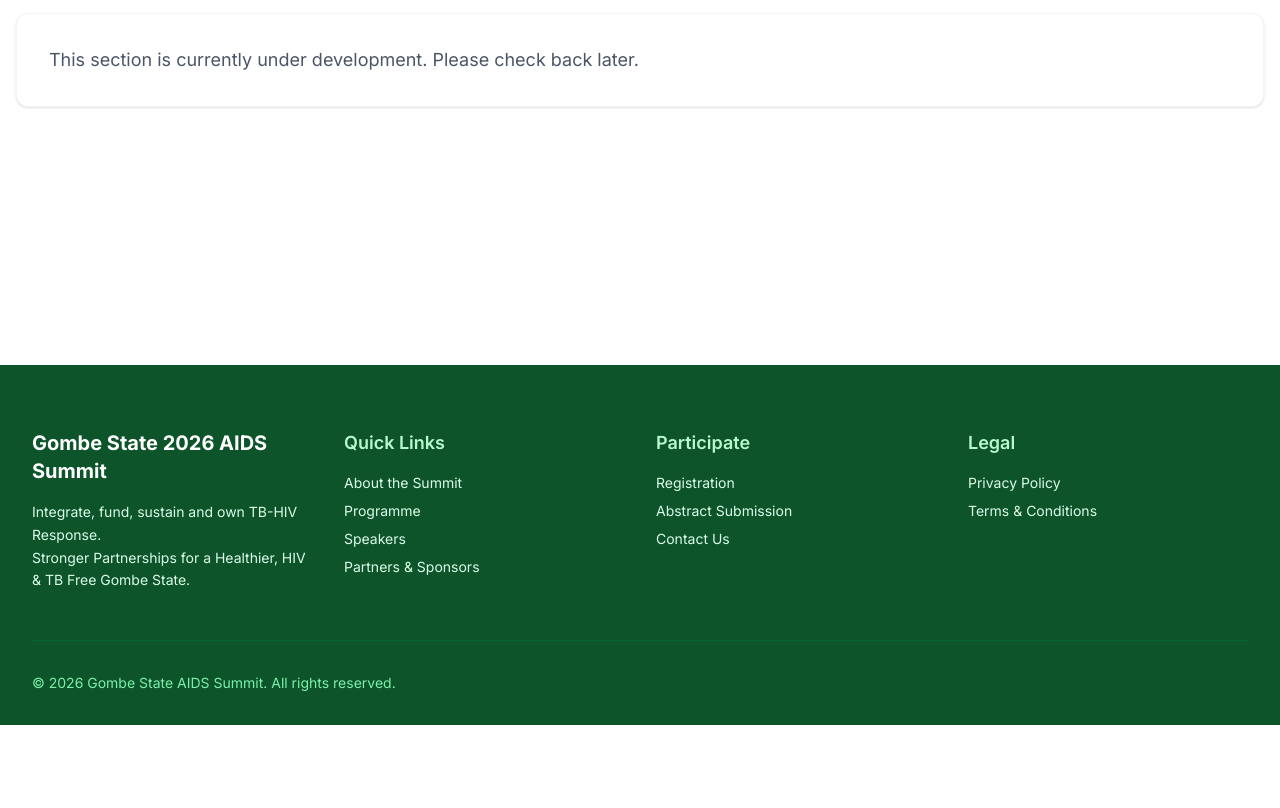
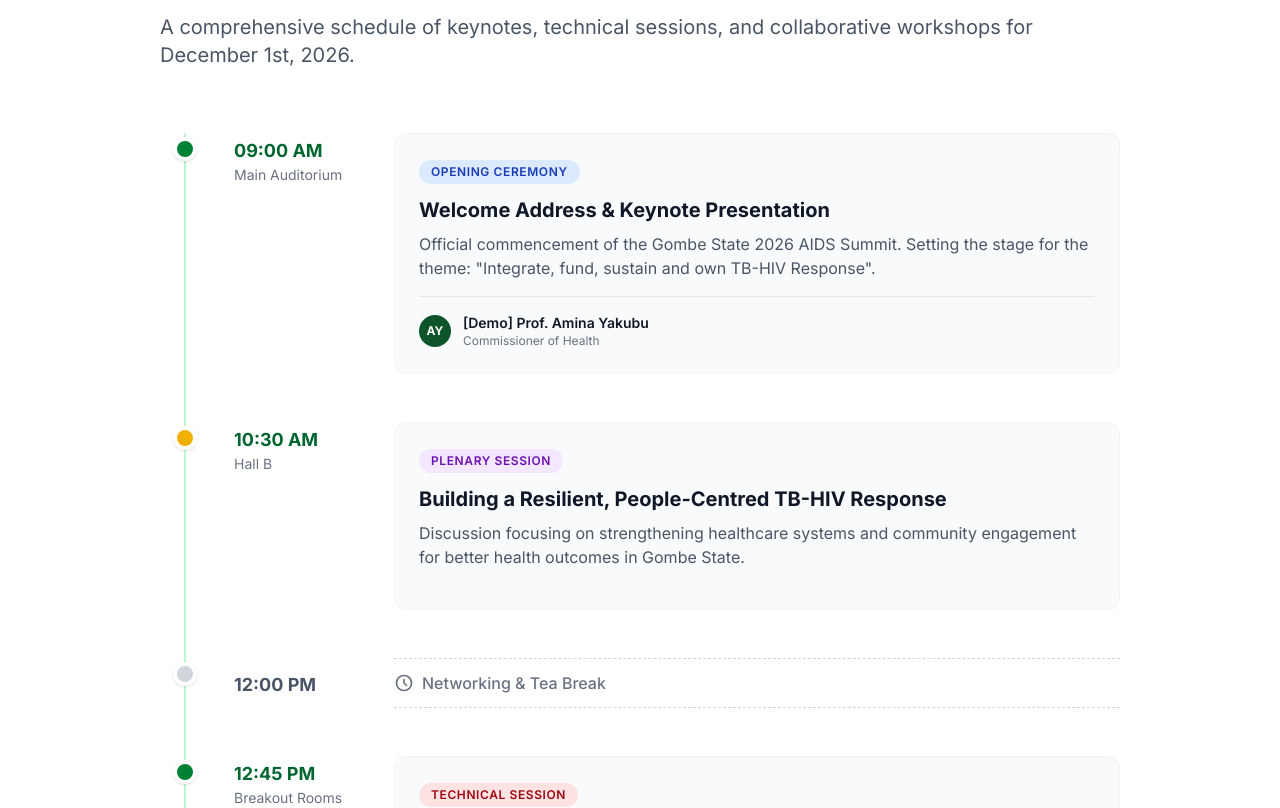
Before and after one commit to Icedmist/gombe-state-aid, a Next.js app in the folder frontend/: page /programme in a window 1280 px wide. Shown: the part 180-988 px from the top of the page. Before the commit the page ends 905 px from the top, so only its background shows below. Built offline with nearby package versions, Linux system fonts and the light colour scheme.

Commit message:
Step 14: Build Speakers and Programme Pages

```diff
--- a/frontend/src/app/programme/page.tsx
+++ b/frontend/src/app/programme/page.tsx
@@ -1,9 +1,95 @@
 export default function Programme() {
   return (
-    <div className="container mx-auto px-4 py-16 min-h-[60vh]">
-      <h1 className="text-4xl font-bold text-gray-900 mb-6">Programme</h1>
-      <div className="bg-white p-8 rounded-xl shadow-sm border border-gray-100">
-        <p className="text-lg text-gray-600">This section is currently under development. Please check back later.</p>
+    <div className="bg-white py-16 min-h-screen">
+      <div className="container mx-auto px-4 sm:px-6 lg:px-8 max-w-5xl">
+        <div className="mb-16">
+          <h1 className="text-4xl font-bold text-gray-900 mb-6">Programme & Agenda</h1>
+          <p className="text-xl text-gray-600">
+            A comprehensive schedule of keynotes, technical sessions, and collaborative workshops for December 1st, 2026.
+          </p>
+        </div>
+
+        {/* Timeline Interface */}
+        <div className="relative border-l-2 border-green-200 ml-3 md:ml-6 space-y-12">
+
+          {/* Demo Session 1 */}
+          <div className="relative pl-8 md:pl-12">
+            <div className="absolute w-6 h-6 bg-green-700 rounded-full -left-[13px] top-1 border-4 border-white shadow-sm"></div>
+            <div className="flex flex-col md:flex-row md:items-start gap-4 md:gap-8">
+              <div className="md:w-32 flex-shrink-0 pt-1">
+                <span className="text-lg font-bold text-green-800">09:00 AM</span>
+                <p className="text-sm text-gray-500">Main Auditorium</p>
+              </div>
+              <div className="bg-gray-50 p-6 rounded-xl border border-gray-100 flex-1 hover:shadow-md transition-shadow">
+                <span className="inline-block px-3 py-1 bg-blue-100 text-blue-800 text-xs font-semibold rounded-full mb-3 uppercase tracking-wider">
+                  Opening Ceremony
+                </span>
+                <h3 className="text-xl font-bold text-gray-900 mb-2">Welcome Address & Keynote Presentation</h3>
+                <p className="text-gray-600 mb-4">Official commencement of the Gombe State 2026 AIDS Summit. Setting the stage for the theme: "Integrate, fund, sustain and own TB-HIV Response".</p>
+                <div className="flex items-center gap-3 border-t border-gray-200 pt-4 mt-4">
+                  <div className="w-8 h-8 rounded-full bg-green-900 flex items-center justify-center text-white text-xs font-bold">AY</div>
+                  <div className="text-sm">
+                    <p className="font-semibold text-gray-900">[Demo] Prof. Amina Yakubu</p>
+                    <p className="text-gray-500 text-xs">Commissioner of Health</p>
+                  </div>
+                </div>
+              </div>
+            </div>
+          </div>
+
+          {/* Demo Session 2 */}
+          <div className="relative pl-8 md:pl-12">
+            <div className="absolute w-6 h-6 bg-yellow-500 rounded-full -left-[13px] top-1 border-4 border-white shadow-sm"></div>
+            <div className="flex flex-col md:flex-row md:items-start gap-4 md:gap-8">
+              <div className="md:w-32 flex-shrink-0 pt-1">
+                <span className="text-lg font-bold text-green-800">10:30 AM</span>
+                <p className="text-sm text-gray-500">Hall B</p>
+              </div>
+              <div className="bg-gray-50 p-6 rounded-xl border border-gray-100 flex-1 hover:shadow-md transition-shadow">
+                <span className="inline-block px-3 py-1 bg-purple-100 text-purple-800 text-xs font-semibold rounded-full mb-3 uppercase tracking-wider">
+                  Plenary Session
+                </span>
+                <h3 className="text-xl font-bold text-gray-900 mb-2">Building a Resilient, People-Centred TB-HIV Response</h3>
+                <p className="text-gray-600 mb-4">Discussion focusing on strengthening healthcare systems and community engagement for better health outcomes in Gombe State.</p>
+              </div>
+            </div>
+          </div>
+
+          {/* Break Session */}
+          <div className="relative pl-8 md:pl-12">
+            <div className="absolute w-6 h-6 bg-gray-300 rounded-full -left-[13px] top-1 border-4 border-white shadow-sm"></div>
+            <div className="flex flex-col md:flex-row md:items-center gap-4 md:gap-8">
+              <div className="md:w-32 flex-shrink-0 pt-1">
+                <span className="text-lg font-bold text-gray-600">12:00 PM</span>
+              </div>
+              <div className="flex-1 py-3 border-t border-b border-dashed border-gray-300 flex items-center text-gray-500 font-medium">
+                <svg className="w-5 h-5 mr-2" fill="none" viewBox="0 0 24 24" stroke="currentColor">
+                  <path strokeLinecap="round" strokeLinejoin="round" strokeWidth={2} d="M12 8v4l3 3m6-3a9 9 0 11-18 0 9 9 0 0118 0z" />
+                </svg>
+                Networking & Tea Break
+              </div>
+            </div>
+          </div>
+
+          {/* Demo Session 3 */}
+          <div className="relative pl-8 md:pl-12">
+            <div className="absolute w-6 h-6 bg-green-700 rounded-full -left-[13px] top-1 border-4 border-white shadow-sm"></div>
+            <div className="flex flex-col md:flex-row md:items-start gap-4 md:gap-8">
+              <div className="md:w-32 flex-shrink-0 pt-1">
+                <span className="text-lg font-bold text-green-800">12:45 PM</span>
+                <p className="text-sm text-gray-500">Breakout Rooms</p>
+              </div>
+              <div className="bg-gray-50 p-6 rounded-xl border border-gray-100 flex-1 hover:shadow-md transition-shadow">
+                <span className="inline-block px-3 py-1 bg-red-100 text-red-800 text-xs font-semibold rounded-full mb-3 uppercase tracking-wider">
+                  Technical Session
+                </span>
+                <h3 className="text-xl font-bold text-gray-900 mb-2">Strengthening Resource Mobilization</h3>
+                <p className="text-gray-600 mb-4">Strategic planning for navigating the decline in external funding and finding innovative financing mechanisms.</p>
+              </div>
+            </div>
+          </div>
+
+        </div>
       </div>
     </div>
   );
--- a/frontend/src/app/speakers/page.tsx
+++ b/frontend/src/app/speakers/page.tsx
@@ -1,9 +1,79 @@
+import Link from 'next/link';
+
 export default function Speakers() {
+  const demoSpeakers = [
+    {
+      id: 1,
+      name: "[Demo] Prof. Amina Yakubu",
+      title: "Commissioner of Health",
+      organization: "[Sample] Gombe State Government",
+      category: "Keynote Speaker",
+      image: "https://ui-avatars.com/api/?name=Amina+Yakubu&background=166534&color=fff&size=256",
+    },
+    {
+      id: 2,
+      name: "[Demo] Dr. James Okon",
+      title: "Regional Director",
+      organization: "[Sample] Global Health Initiative",
+      category: "Panelist",
+      image: "https://ui-avatars.com/api/?name=James+Okon&background=166534&color=fff&size=256",
+    },
+    {
+      id: 3,
+      name: "[Demo] Sarah Ibrahim",
+      title: "Lead Researcher",
+      organization: "[Sample] TB-HIV Research Institute",
+      category: "Technical Presenter",
+      image: "https://ui-avatars.com/api/?name=Sarah+Ibrahim&background=166534&color=fff&size=256",
+    },
+    {
+      id: 4,
+      name: "[Demo] Hon. Musa Bello",
+      title: "Policy Advisor",
+      organization: "[Sample] Federal Ministry of Health",
+      category: "Special Guest",
+      image: "https://ui-avatars.com/api/?name=Musa+Bello&background=166534&color=fff&size=256",
+    },
+  ];
+
   return (
-    <div className="container mx-auto px-4 py-16 min-h-[60vh]">
-      <h1 className="text-4xl font-bold text-gray-900 mb-6">Speakers</h1>
-      <div className="bg-white p-8 rounded-xl shadow-sm border border-gray-100">
-        <p className="text-lg text-gray-600">This section is currently under development. Please check back later.</p>
+    <div className="bg-gray-50 py-16 min-h-screen">
+      <div className="container mx-auto px-4 sm:px-6 lg:px-8 max-w-7xl">
+        <div className="text-center max-w-3xl mx-auto mb-16">
+          <h1 className="text-4xl font-bold text-gray-900 mb-6">Summit Speakers</h1>
+          <p className="text-xl text-gray-600">
+            Hear from leading experts, policymakers, and community leaders driving the TB-HIV response forward.
+          </p>
+        </div>
+
+        {/* Filter Categories Placeholder */}
+        <div className="flex flex-wrap justify-center gap-2 mb-12">
+          {['All Speakers', 'Keynote', 'Panelist', 'Technical Presenter', 'Moderator'].map((cat, i) => (
+            <button key={i} className={`px-4 py-2 rounded-full text-sm font-medium transition-colors ${i === 0 ? 'bg-green-700 text-white' : 'bg-white text-gray-600 border border-gray-200 hover:bg-gray-50'}`}>
+              {cat}
+            </button>
+          ))}
+        </div>
+
+        <div className="grid grid-cols-1 sm:grid-cols-2 lg:grid-cols-4 gap-8">
+          {demoSpeakers.map((speaker) => (
+            <Link href={`/speakers/${speaker.id}`} key={speaker.id} className="group bg-white rounded-2xl shadow-sm border border-gray-100 overflow-hidden hover:shadow-lg transition-all duration-300 transform hover:-translate-y-1">
+              <div className="aspect-square bg-gray-100 relative overflow-hidden">
+                {/* Using external UI avatars for demo purposes only */}
+                <img src={speaker.image} alt={speaker.name} className="object-cover w-full h-full" />
+                <div className="absolute top-4 left-4 bg-yellow-500 text-green-900 text-xs font-bold px-3 py-1 rounded-full uppercase tracking-wide">
+                  {speaker.category}
+                </div>
+              </div>
+              <div className="p-6">
+                <h3 className="text-lg font-bold text-gray-900 group-hover:text-green-700 transition-colors mb-1">{speaker.name}</h3>
+                <p className="text-sm text-gray-500 font-medium mb-3">{speaker.title}</p>
+                <div className="h-px w-full bg-gray-100 mb-3"></div>
+                <p className="text-sm text-green-800 font-semibold">{speaker.organization}</p>
+              </div>
+            </Link>
+          ))}
+        </div>
       </div>
     </div>
   );
```
